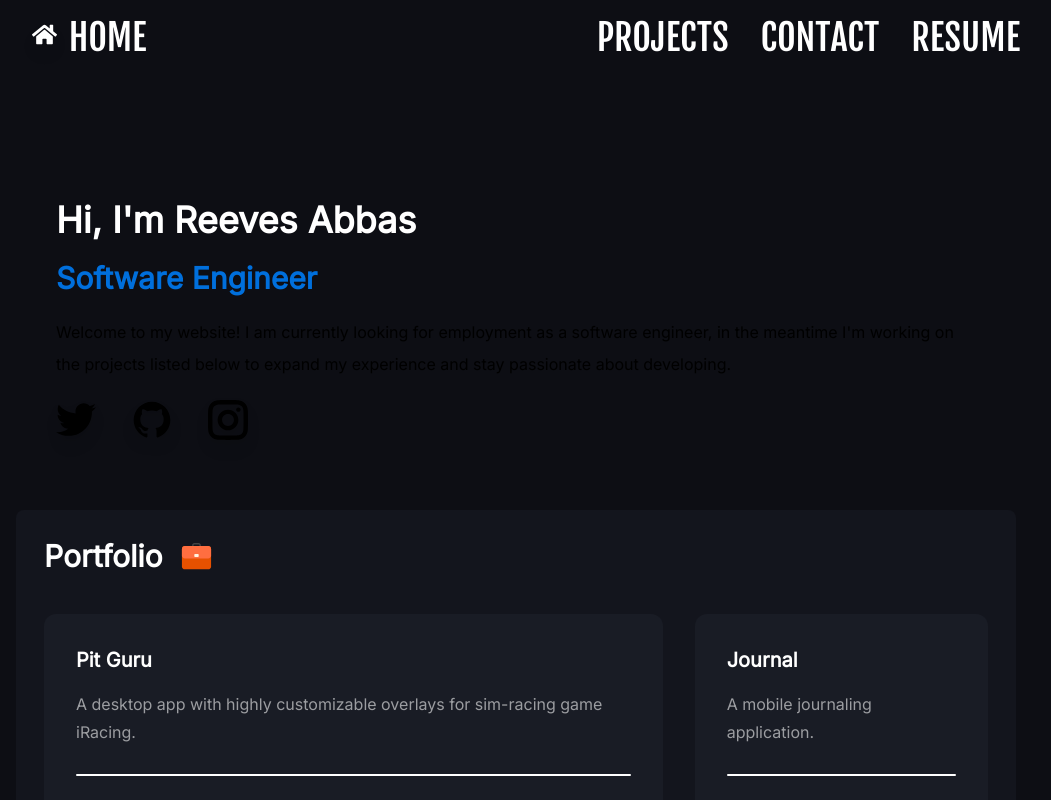
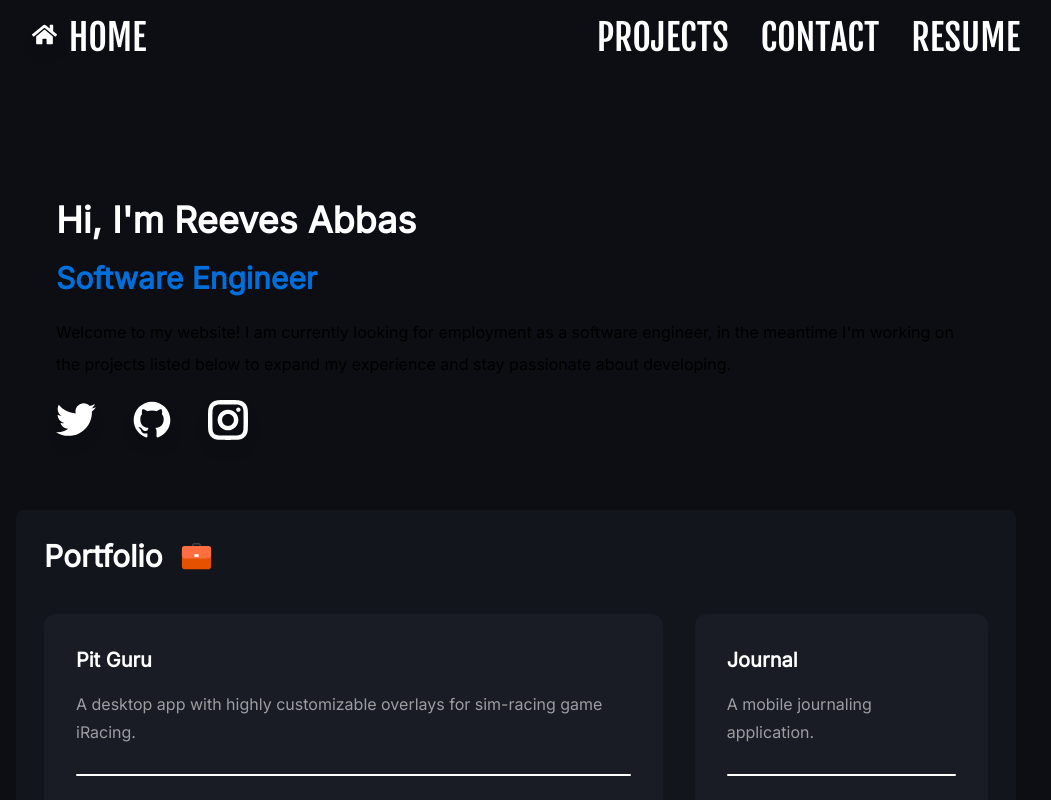
Before and after one commit to reevesabbas/my-website, a Next.js app: page / in a window 1280 px wide. Shown: the top 800 px of the page, without its empty margins (124-1175 px from the left). Built offline with nearby package versions, Linux system fonts and the light colour scheme.

Commit message:
fixed black text issue

```diff
--- a/src/components/Buttons/IconButton.tsx
+++ b/src/components/Buttons/IconButton.tsx
@@ -12,7 +12,7 @@ interface Props {
 const IconButton: React.FC<Props> = ({ Icon, children, onClick, size, addStyle, ...rest }) => {
   return (
     <button
-      className={`hover:scale-110 hover:text-blue active:translate-y-0.5 active:text-darkerBlue ease-in-out
+      className={`hover:scale-110 text-white hover:text-blue active:translate-y-0.5 active:text-darkerBlue ease-in-out
        duration-150 drop-shadow-lg ${addStyle}`}
       onClick={onClick}
       {...rest}
--- a/src/styles/globals.css
+++ b/src/styles/globals.css
@@ -18,7 +18,7 @@ section {
 }
 
 h1 {
-  @apply md:text-4xl text-3xl font-inter text-white font-semibold;
+  @apply md:text-4xl text-3xl font-inter text-white dark:text-white font-semibold;
 }
 
 h2 {
@@ -30,7 +30,7 @@ h3 {
 }
 
 p {
-  @apply font-inter text-base leading-loose font-normal;
+  @apply font-inter text-base leading-loose dark:text-white font-normal;
 }
 
 form input,
```
